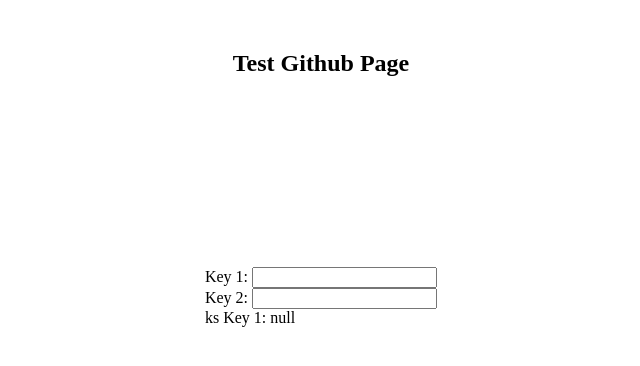
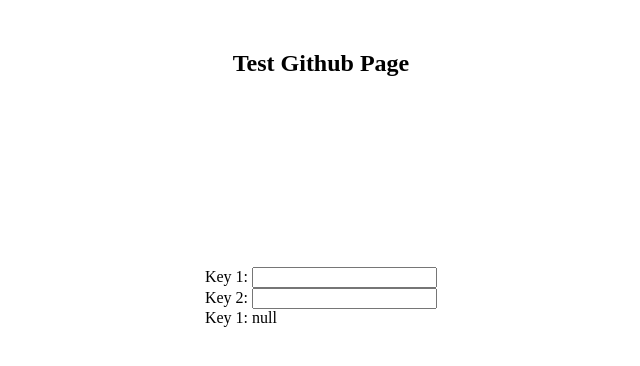
Before and after one commit to LillianToh/testproject, a plain HTML site: page index.html in a window 1280 px wide. Shown: the full height of the page, 319-959 px from the left. Drawn offline with Linux system fonts and the light colour scheme.

Commit message:
fixed error

```diff
--- a/index.html
+++ b/index.html
@@ -29,7 +29,7 @@
                         <label for="key2">Key 2:</label>
                         <input type="text" name="key2">
                     </div>
-                    <div>ks
+                    <div>
                         Key 1: <span id="key1">null</span>
                     </div>
                 </form>
```
